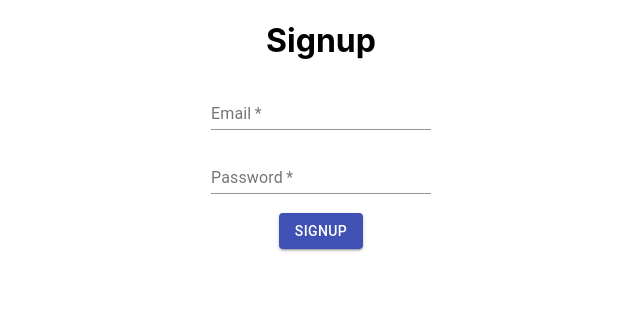
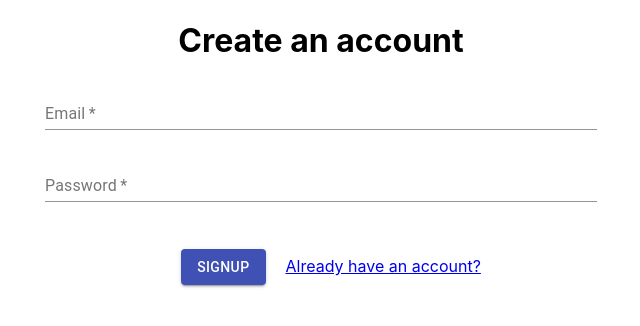
Before and after one commit to AppUpgradeOrg/AppUpgrade, a React (Create React App) app in the folder app/: page /signup in a window 1280 px wide. Shown: the top 326 px of the page, without its empty margins (319-959 px from the left). Built offline with nearby package versions, Linux system fonts and the light colour scheme; no server answers.

Commit message:
add some styling and links to toggle between signup and login pages

```diff
--- a/app/src/Login.tsx
+++ b/app/src/Login.tsx
@@ -1,11 +1,31 @@
 import React, { FC, useState } from "react";
 import { useHistory } from "react-router-dom";
-import { useDispatch, useSelector } from "react-redux";
+import { useDispatch } from "react-redux";
 import { setAuthenticated } from "./auth/auth.slice";
-import { TextField, Button, FormHelperText } from '@material-ui/core';
+import { TextField, Button, FormHelperText, Container, Grid } from '@material-ui/core';
 import { app } from './firebase/firebase.service'
+import { makeStyles } from "@material-ui/core/styles";
+
+const useStyles = makeStyles(() => ({
+  root: {
+    minHeight: "100vh",
+    display: "flex",
+    flexDirection: "column",
+    "& h2": {
+      textAlign: "center"
+    },
+    maxWidth: "600px"
+  },
+  formHelperText: {
+    color: '#ff6961'
+  },
+  loginButton: {
+    margin: '20px'
+  }
+}));
 
 export const Login: FC = () => {
+  const classes = useStyles();
   const dispatch = useDispatch();
   let history = useHistory();
 
@@ -38,41 +58,52 @@ const handleChange = (e: React.ChangeEvent < HTMLInputElement >) => {
 };
 
   return (
-    <>
+    <Container className={classes.root}>
+      <div>
       <h1>Login</h1>
       <form>
-      <div>
+      <Grid container spacing={3}>
+      <Grid item xs={12}>
         <TextField
         required
+        fullWidth={true}
         id="standard-required"
         label="Email"
         name="email"
         type="email"
         onChange={handleChange}
         />
-      </div>
-      <div>
+      </Grid>
+      <Grid item xs={12}>
         <TextField
         required
+        fullWidth={true}
         id="standard-required"
         label="Password"
         name="password"
         type="password"
         onChange={handleChange}
         />
-        </div>
-        <div>
-          <FormHelperText>{formState.error}</FormHelperText>
+        </Grid>
+        <Grid item xs={12}>
+          <FormHelperText
+          className={classes.formHelperText}>
+          {formState.error}
+          </FormHelperText>
         <Button
+        className={classes.loginButton}
         variant="contained"
         color="primary"
         onClick={loginUser}
         >
           Login
         </Button>
-        </div>
+        <a href='/signup'>New user? Create an account.</a>
+        </Grid>
+        </Grid>
     </form>
-  </>
+    </div>
+    </Container>
   )
 
 }
--- a/app/src/Private.tsx
+++ b/app/src/Private.tsx
@@ -1,5 +1,5 @@
 import React, { FC } from 'react'
-import { useDispatch, useSelector } from "react-redux";
+import { useDispatch } from "react-redux";
 import { setAuthenticated } from "./auth/auth.slice";
 import { Button } from '@material-ui/core';
 import { app } from './firebase/firebase.service'
--- a/app/src/Signup.tsx
+++ b/app/src/Signup.tsx
@@ -3,17 +3,24 @@ import { useHistory } from "react-router-dom";
 import { useDispatch} from "react-redux";
 import { setAuthenticated } from "./auth/auth.slice";
 import { app } from './firebase/firebase.service'
-import { TextField, Button, FormHelperText, Grid, Box } from '@material-ui/core';
+import { TextField, Button, FormHelperText, Grid, Container } from '@material-ui/core';
 import { makeStyles } from "@material-ui/core/styles";
 
 const useStyles = makeStyles(() => ({
-  boopButton: {
-    maxWidth: "300px",
-    margin: "0 auto"
+  root: {
+    minHeight: "100vh",
+    display: "flex",
+    flexDirection: "column",
+    "& h2": {
+      textAlign: "center"
     },
-  subtextSmall: {
-    textAlign: "center",
-    fontSize: "small"
+    maxWidth: "600px"
+  },
+  formHelperText: {
+    color: '#ff6961'
+  },
+  signupButton: {
+    margin: '20px'
   }
 }));
 
@@ -31,20 +38,6 @@ export const Signup: FC = () => {
     password: '',
     error: ''
   });
-
-  // const { isAuthenticated } = useSelector((state: RootState) => {
-  //   return {
-  //     isAuthenticated: state.auth.isAuthenticated
-  //   }
-  // })
-
-  // const toggleAuthenticated = async () => {
-  //   console.log(app.auth().currentUser);
-  //   app.auth().onAuthStateChanged((u) => console.log(u))
-  //   const credential = await app.auth().signInWithEmailAndPassword("ryanspillsbury90@gmail.com", "HelloWorld1!")
-  //   console.log(app.auth().currentUser);
-  //   console.log(credential)
-  // }
 
   const createNewUser = async () => {
     try {
@@ -79,13 +72,15 @@ export const Signup: FC = () => {
   };
 
   return (
-    <>
-      <h1>Signup</h1>
+    <Container className={classes.root}>
+      <div>
+      <h1>Create an account</h1>
       <form>
-        <Grid container spacing={2}>
+        <Grid container spacing={3}>
           <Grid item xs={12}>
             <TextField
             required
+            fullWidth={true}
             id="standard-required"
             label="Email"
             name="email"
@@ -96,25 +91,32 @@ export const Signup: FC = () => {
           <Grid item xs={12}>
             <TextField
             required
+            fullWidth={true}
             id="standard-required"
             label="Password"
             name="password"
             type="password"
             onChange={handleChange}
             />
-          <FormHelperText>{formState.error}</FormHelperText>
+            <FormHelperText
+            className={classes.formHelperText}>
+            {formState.error}
+            </FormHelperText>
           </Grid>
           <Grid item xs={12}>
             <Button
+            className={classes.signupButton}
             variant="contained"
             color="primary"
             onClick={createNewUser}
             >
               Signup
             </Button>
+            <a href='/login'>Already have an account?</a>
           </Grid>
         </Grid>
       </form>
-    </>
+      </div>
+    </Container>
   )
 }
```
Lines whose indentation alone changed are shown as unchanged.
